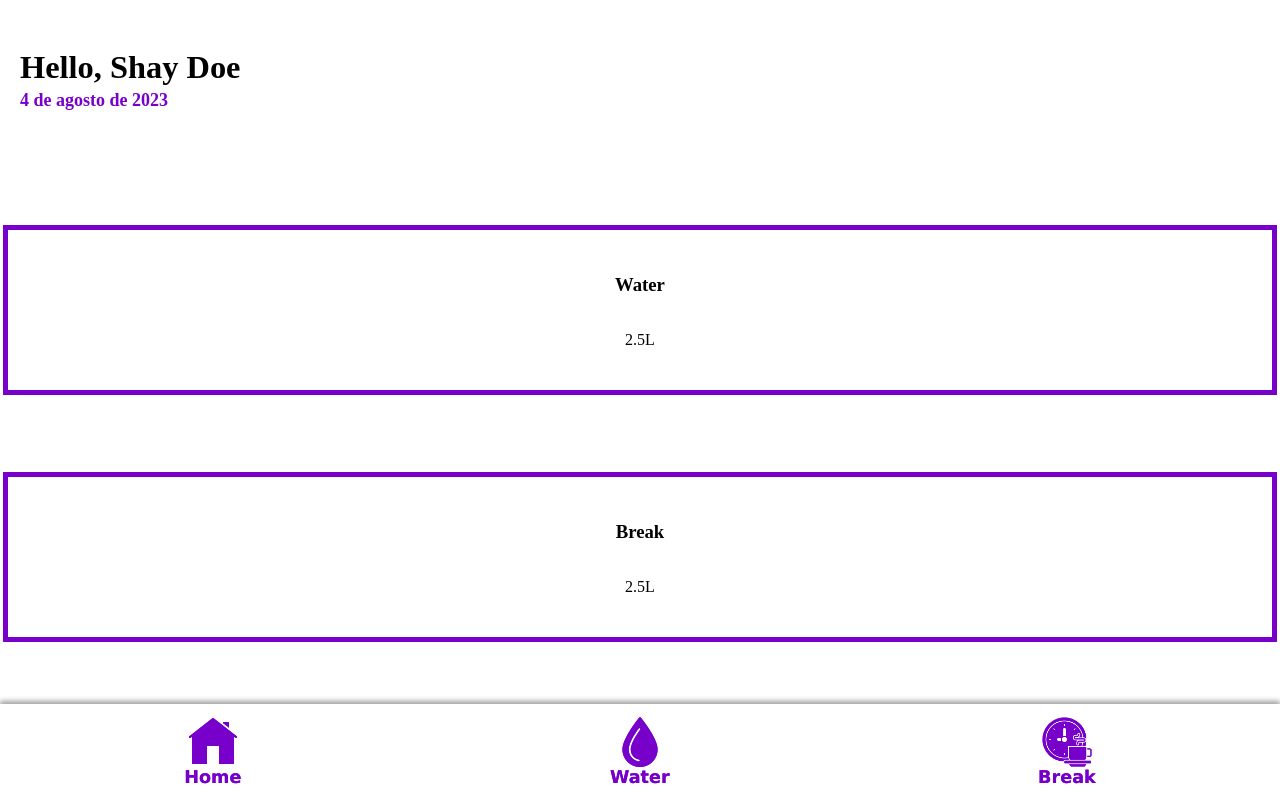
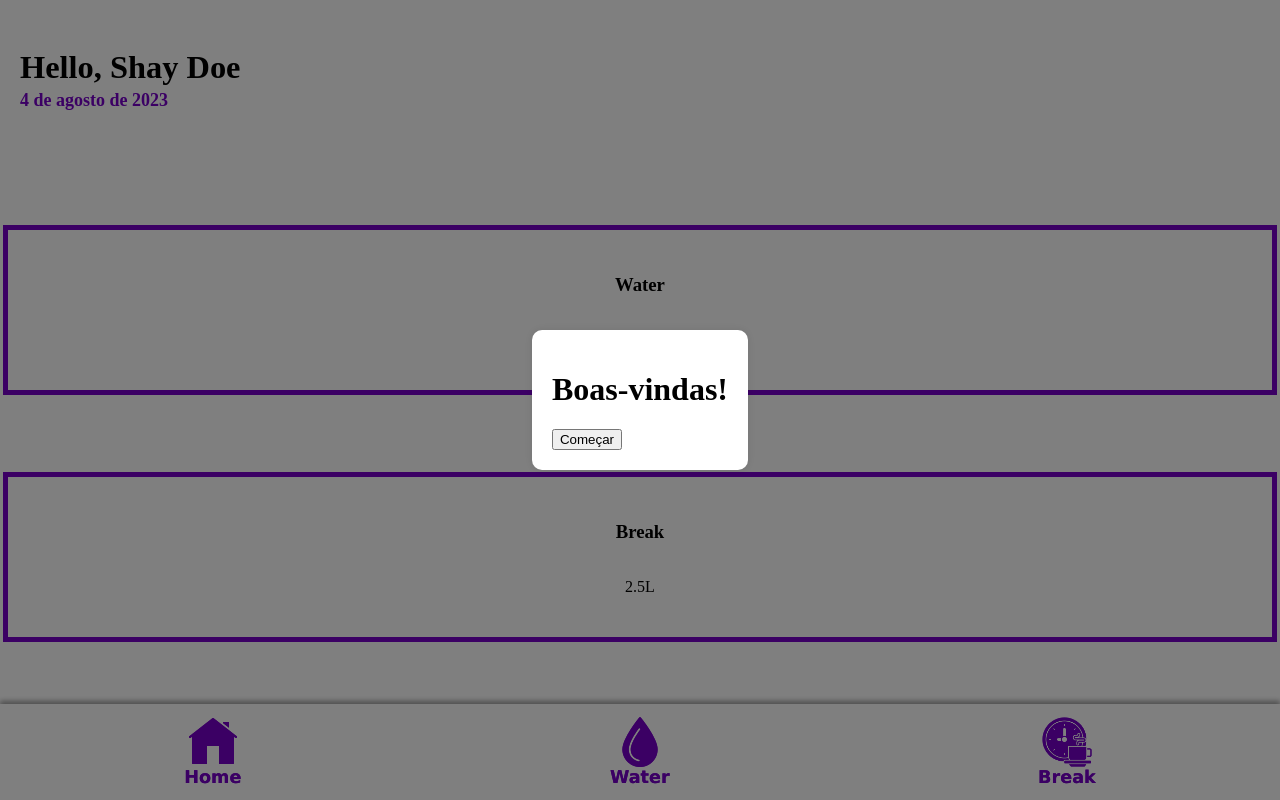
Before and after one commit to akenoduch/Fitness-Tracker, a Svelte app: page / in a window 1280 px wide. Built offline with nearby package versions, Linux system fonts and the light colour scheme.

Commit message:
feat. Inicial Pop-up

```diff
--- a/package.json
+++ b/package.json
@@ -80,7 +80,7 @@
   },
   "dependencies": {
     "@capacitor/android": "^4.8.0",
-    "@capacitor/core": "^4.8.0",
+    "@capacitor/core": "^3.9.0",
     "@capacitor/ios": "^4.8.0",
     "localforage": "^1.10.0",
     "svelte-routing": "^2.0.0",
--- a/src/App.svelte
+++ b/src/App.svelte
@@ -1,14 +1,62 @@
 <!-- App.svelte -->
 <script>
-  import  Router  from "svelte-spa-router";
+  import Router from "svelte-spa-router";
   import routes from "./routes";
   import Footer from "$components/Footer/Footer.svelte";
   import OrientationPopup from "$components/Orientation/OrientationPopup.svelte";
+  import PopupForm from "$components/InicialPopup/PopupForm.svelte";
+
+  let isPopupOpen = true;
+
+  const questions = [
+    {
+      label: "What's your name?",
+      id: "UserName",
+      type: "text",
+      required: true,
+    },
+    {
+      label: "Peso corporal (kg):",
+      id: "weight",
+      type: "number",
+      required: true,
+    },
+    {
+      label: "Nível de atividade física:",
+      id: "activity",
+      type: "select",
+      options: [
+        { value: "sedentary", label: "Sedentário (pouco ou nenhum exercício)" },
+        { value: "lightlyActive", label: "Levemente ativo (exercício leve ou esportes 1-3 dias por semana)" },
+        { value: "moderatelyActive", label: "Moderadamente ativo (exercício moderado ou esportes 3-5 dias por semana)" },
+        { value: "veryActive", label: "Muito ativo (exercício intenso ou esportes 6-7 dias por semana)" },
+        { value: "extremelyActive", label: "Extremamente ativo (exercício muito intenso e trabalho físico pesado ou exercício duas vezes por dia)" },
+      ],
+      required: true,
+    },
+    {
+      label: "Altura (cm):",
+      id: "height",
+      type: "number",
+      required: true,
+    },
+    {
+      label: "Gênero:",
+      id: "gender",
+      type: "select",
+      options: [
+        { value: "male", label: "Masculino" },
+        { value: "female", label: "Feminino" },
+      ],
+      required: true,
+    },
+  ];
+
 </script>
 
 <style>
 </style>
-
+<PopupForm {questions} />
 <div class="app-container">
   <Router {routes} />
 </div>
--- /dev/null
+++ b/src/components/InicialPopup/PopupForm.svelte
@@ -0,0 +1,125 @@
+<script>
+  export let questions = [];
+  let currentQuestionIndex = 0;
+  let answers = {};
+  let showWelcome = true;
+  let showThankYou = false;
+  let showPopup = true;
+  let waterIntake = 0;
+
+  const saveAnswer = (key, value) => {
+    answers[key] = value;
+  };
+
+  const nextQuestion = () => {
+    saveAnswer(questions[currentQuestionIndex].id, answers[questions[currentQuestionIndex].id]);
+    if (currentQuestionIndex < questions.length - 1) {
+      currentQuestionIndex += 1;
+    } else {
+      calculateWaterIntake();
+      localStorage.setItem('userResponses', JSON.stringify(answers));
+      localStorage.setItem('waterIntake', waterIntake.toFixed(2)); // Salvando o resultado no localStorage
+      showThankYou = true;
+    }
+  };
+
+  const closePopup = () => {
+    showPopup = false;
+  };
+
+  const startQuestions = () => {
+    showWelcome = false;
+  };
+
+  const calculateWaterIntake = () => {
+    const weight = parseFloat(answers.weight);
+    const activity = answers.activity;
+    const height = parseFloat(answers.height);
+    const gender = answers.gender;
+
+    let activityFactor = 0;
+    switch (activity) {
+      case 'sedentary':
+        activityFactor = 30;
+        break;
+      case 'lightlyActive':
+        activityFactor = 35;
+        break;
+      case 'moderatelyActive':
+        activityFactor = 40;
+        break;
+      case 'veryActive':
+        activityFactor = 45;
+        break;
+      case 'extremelyActive':
+        activityFactor = 50;
+        break;
+      default:
+        activityFactor = 30;
+    }
+
+    const heightFactor = height * 0.3;
+    const genderFactor = (gender === 'male') ? 5 : -161;
+
+    waterIntake = (weight * activityFactor) + heightFactor + genderFactor;
+  };
+</script>
+
+{#if showPopup} <!-- Controla a exibição da popup -->
+  <div class="popup">
+    {#if showWelcome}
+      <div>
+        <h1>Boas-vindas!</h1>
+        <button on:click={startQuestions}>Começar</button>
+      </div>
+    {:else if showThankYou}
+      <div>
+        <h1>Obrigado</h1>
+        <p>Water: {waterIntake.toFixed(2)} ml</p> <!-- Exibindo o valor calculado -->
+        <button on:click={closePopup}>Fechar</button> <!-- Botão para fechar a popup -->
+      </div>
+    {:else}
+      <div>
+        <label for={questions[currentQuestionIndex].id}>{questions[currentQuestionIndex].label}</label>
+        {#if questions[currentQuestionIndex].type === 'text'}
+          <input type="text" id={questions[currentQuestionIndex].id} bind:value={answers[questions[currentQuestionIndex].id]} />
+        {:else if questions[currentQuestionIndex].type === 'number'}
+          <input type="number" id={questions[currentQuestionIndex].id} bind:value={answers[questions[currentQuestionIndex].id]} />
+        {:else if questions[currentQuestionIndex].type === 'select'}
+          <select id={questions[currentQuestionIndex].id} bind:value={answers[questions[currentQuestionIndex].id]}>
+            {#each questions[currentQuestionIndex].options as option}
+              <option value={option.value}>{option.label}</option>
+            {/each}
+          </select>
+        {/if}
+        <button on:click={nextQuestion}>Próximo</button>
+      </div>
+    {/if}
+  </div>
+{/if}
+
+<style>
+  .popup {
+    position: fixed;
+    top: 0;
+    left: 0;
+    right: 0;
+    bottom: 0;
+    background-color: rgba(0, 0, 0, 0.5);
+    display: flex;
+    align-items: center;
+    justify-content: center;
+    z-index: 9999;
+    overflow-y: auto;
+  }
+
+  .popup > div {
+    background-color: #ffffff;
+    padding: 20px;
+    border-radius: 10px;
+    box-shadow: 0 0 10px rgba(0, 0, 0, 0.1);
+    max-width: 90%;
+    max-height: 90%;
+    overflow-y: auto;
+  }
+</style>
```
Also changed, not shown: 1 other file (tests, documents, lock files or other folders).
